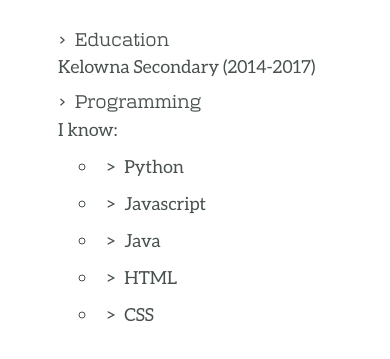
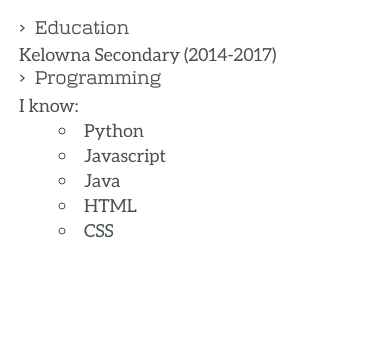
Before and after one commit to bretsky/brettselby.xyz, a plain HTML site: page m/about.html in a window 390 px wide. Shown: the part 85-444 px from the top of the page. Drawn offline with nearby package versions, Linux system fonts and the light colour scheme.

Commit message:
Fix CSS for mobile site.

```diff
--- a/m/css/main.css
+++ b/m/css/main.css
@@ -165,17 +165,25 @@ a:hover, a:active {
 
 ul.a {
     list-style-type: none;
+    list-style-position: outside;
     font-family: polaris;
     font-size: 18px;
+    padding-left: 0px;
 }
 
-ul.a li {
-    padding-top: 12px;
+ul.a li.a {
+    padding-top: 0px;
+    padding-left: 0px;
 }
 
-ul.a li:before {
+ul.a li.a:before {
     content: ">";
     margin: 0 0.5em;
+}
+
+ul.b {
+    list-style-type: circle;
+    list-style-position: inside;
 }
 
 /* ==========================================================================
```
